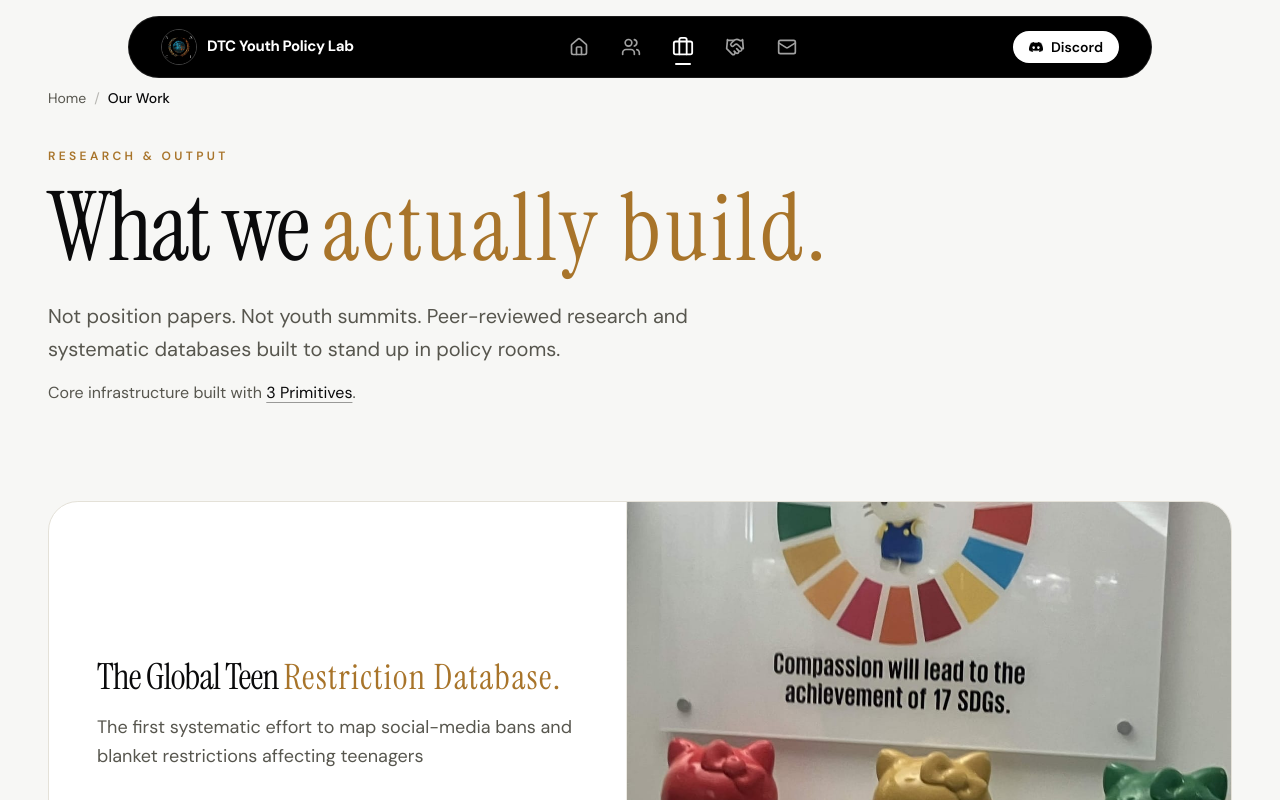
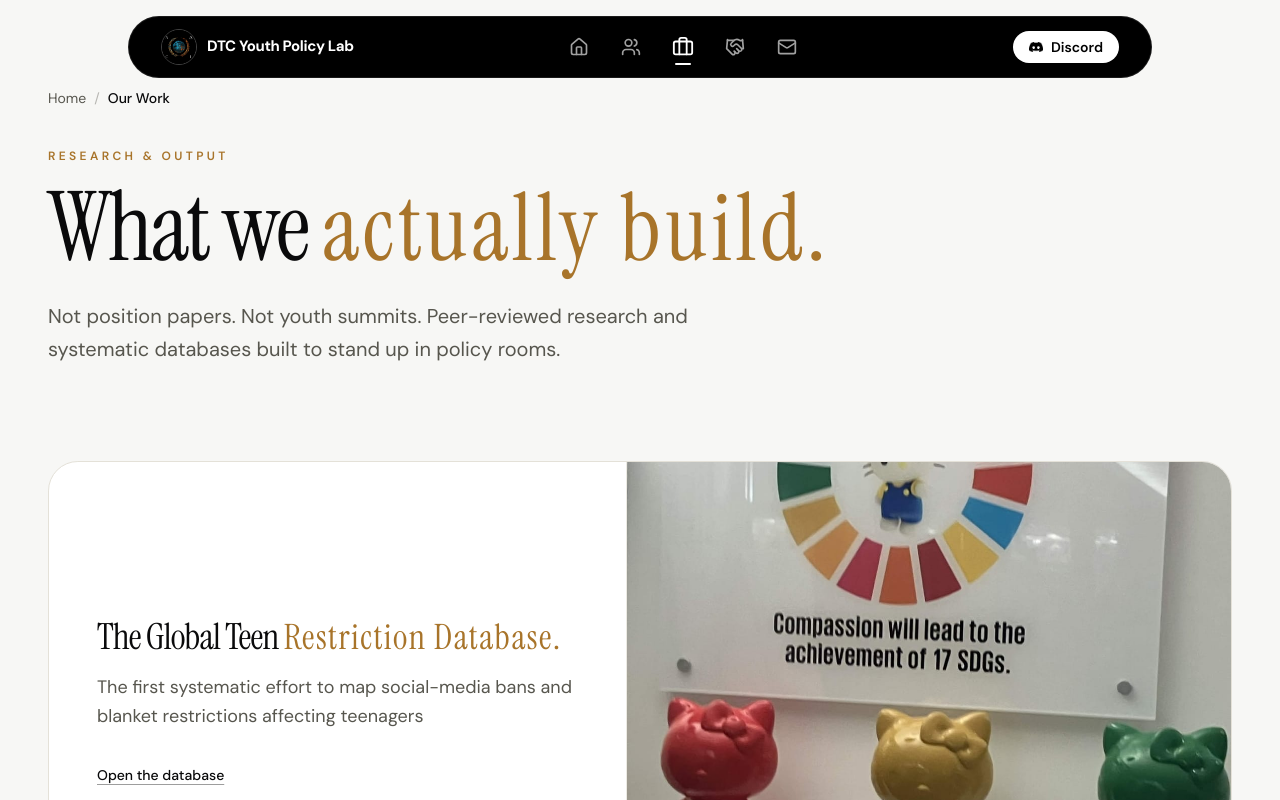
Before and after one commit to JT11-11/dtc-website, a Next.js app: page /work in a window 1280 px wide. Shown: the top 800 px of the page. Built offline with nearby package versions, Linux system fonts and the light colour scheme; what @lottiefiles/dotlottie-react would draw is missing.

Commit message:
changes for hisham

```diff
--- a/app/partners/page.tsx
+++ b/app/partners/page.tsx
@@ -8,7 +8,7 @@ import CTA1 from "@/components/blocks/cta-1";
 export const metadata: Metadata = {
   title: "Partners · DTC Youth Policy Lab",
   description:
-    "Organizations DTC Youth Policy Lab collaborates with on research, outreach, and policy engagement, including the Swayam Initiative, PERME, and 3 Primitives.",
+    "Organizations DTC Youth Policy Lab collaborates with on research, outreach, and policy engagement, including the Swayam Initiative and PERME.",
 };
 
 export default function Partners() {
--- a/app/work/page.tsx
+++ b/app/work/page.tsx
@@ -32,18 +32,6 @@ export default function WorkPage() {
               Not position papers. Not youth summits. Peer-reviewed research and
               systematic databases built to stand up in policy rooms.
             </p>
-            <p className="mt-4 text-base text-muted-foreground">
-              Core infrastructure built with{" "}
-              <a
-                href="https://3primitives.io/"
-                target="_blank"
-                rel="noopener noreferrer"
-                className="text-foreground underline underline-offset-4 decoration-foreground/40 hover:decoration-foreground transition-colors"
-              >
-                3 Primitives
-              </a>
-              .
-            </p>
           </div>
         </section>
 
--- a/components/blocks/about-7.tsx
+++ b/components/blocks/about-7.tsx
@@ -16,7 +16,7 @@ interface TeamMember {
 const team: TeamMember[] = [
   {
     name: "Aditya Majumdar",
-    role: "Research Lead, Social Media Bans",
+    role: "Executive Director",
     country: "United States",
     image: "/images/team/aditya.jpg",
     contribution:
@@ -48,11 +48,11 @@ const team: TeamMember[] = [
   },
   {
     name: "Lương Long Giang",
-    role: "Primitives Lead",
+    role: "Music Lead",
     country: "Vietnam / United States",
     image: "/images/team/tini.jpg",
     contribution:
-      "Leading the 3 Primitives collaboration and composed DTC's 2026 theme music.",
+      "Composed DTC's 2026 theme music.",
   },
   {
     name: "Hisham Abdul Hafeez Jamali",
--- a/components/blocks/partners-page.tsx
+++ b/components/blocks/partners-page.tsx
@@ -11,14 +11,6 @@ const partners = [
       "Swayam Initiative works to build policy literacy and civic engagement across the Middle East and North Africa. We connected through shared goals around youth voice in governance, and have been collaborating on how young people can shape the digital policy landscape in their communities.",
     link: "https://policy-mena-path.base44.app/",
     linkLabel: "Visit Swayam Initiative",
-  },
-  {
-    name: "3 Primitives",
-    region: "Foundational Framework",
-    description:
-      "Core research and infrastructure built in collaboration with 3 Primitives, advancing the foundation of our policy work — including formal governance frameworks that underpin how we analyse youth exclusion from digital policy.",
-    link: "https://3primitives.io/",
-    linkLabel: "Visit 3 Primitives",
   },
 ];
 
--- a/components/blocks/work-dtc.tsx
+++ b/components/blocks/work-dtc.tsx
@@ -82,7 +82,7 @@ const workItems: WorkItem[] = [
     type: "Community Tool",
     status: "Live · by Aditya",
     summary:
-      "An interactive globe-view tool mapping ADCI restriction data, built by community contributor Aditya. Provides a visual interface for exploring the restriction landscape, building on DTC's open dataset.",
+      "An interactive globe-view tool mapping ADCI restriction data, built by Executive Director Aditya. Provides a visual interface for exploring the restriction landscape, building on DTC's open dataset.",
     whyItMatters:
       "Community tools that build on DTC's data validate the downstream value of systematic, open data collection. The ADCI Audit demonstrates how DTC's restriction dataset enables independent researchers and builders to create new forms of accountability.",
     cta: { label: "Open the Audit", href: "https://adciaudit.base44.app/GlobeView" },
```
Also changed, not shown: public/data/restrictions.csv.
